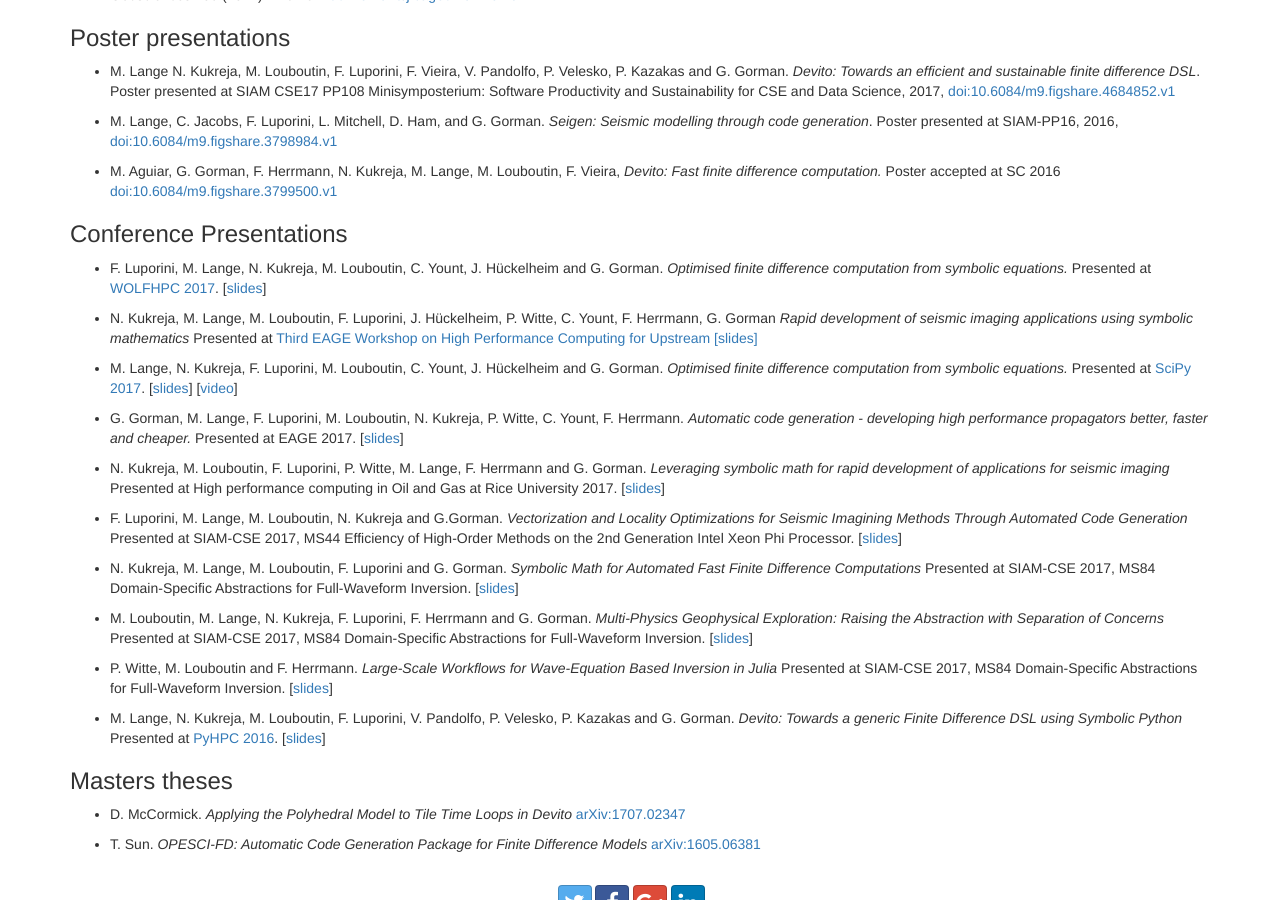
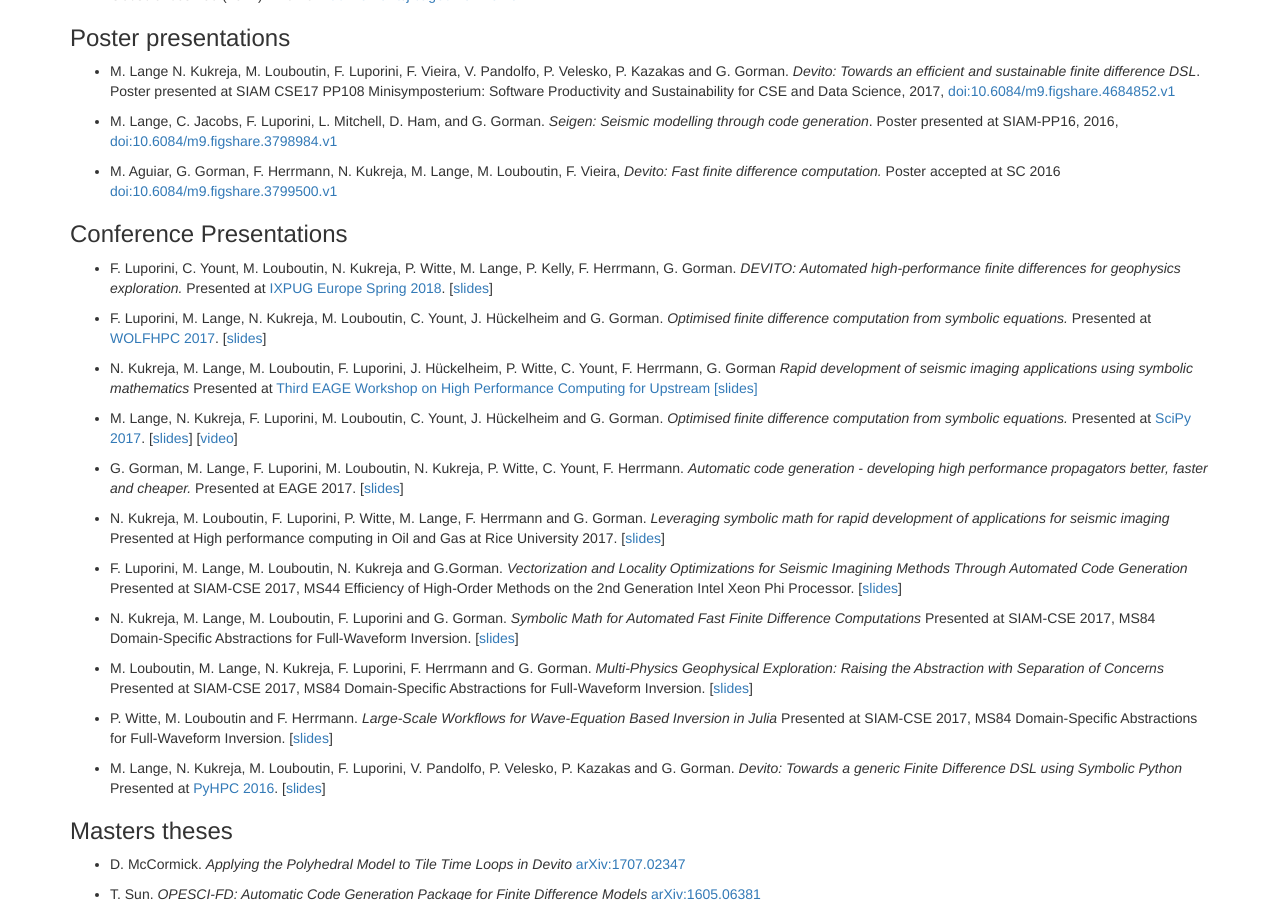
Before and after one commit to devitocodes/devitocodes.github.io, a Jekyll site: the page built from publications.md, in a window 1280 px wide and 900 px high, scrolled down 734 px. Built offline with Jekyll 4.4.1, drawn with Linux system fonts in a browser that asks for light colours; our own code applies the rules of GitHub Pages for plain Markdown files.

Commit message:
Add Fabio's IXPUG talk under publications.

```diff
--- a/publications.md
+++ b/publications.md
@@ -66,6 +66,10 @@ Fast finite difference computation._ Poster accepted at SC 2016
 [doi:10.6084/m9.figshare.3799500.v1](https://dx.doi.org/10.6084/m9.figshare.3799500.v1)
 
 ### Conference Presentations
+* F. Luporini, C. Yount, M. Louboutin, N. Kukreja, P. Witte, M. Lange, P. Kelly, F. Herrmann, G. Gorman.
+_DEVITO: Automated high-performance finite differences for geophysics exploration._
+ Presented at [IXPUG Europe Spring 2018](https://www.ixpug.org/events/spring2018). [[slides](https://www.ixpug.org/images/docs/IXPUG_Annual_Spring_Conference_2018/04-LUPORINI-Devito.pdf)]
+
 * F. Luporini, M. Lange, N. Kukreja, M. Louboutin, C. Yount, J. Hückelheim and G. Gorman.
   _Optimised finite difference computation from symbolic equations._
   Presented at [WOLFHPC 2017](http://hpc.pnl.gov/conf/wolfhpc/2017/). [[slides](presentations/devito-wolfhpc17.pdf)]
```
